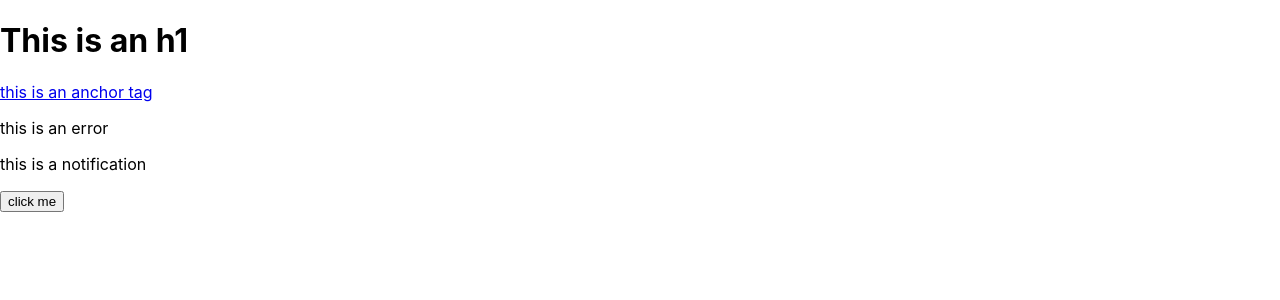
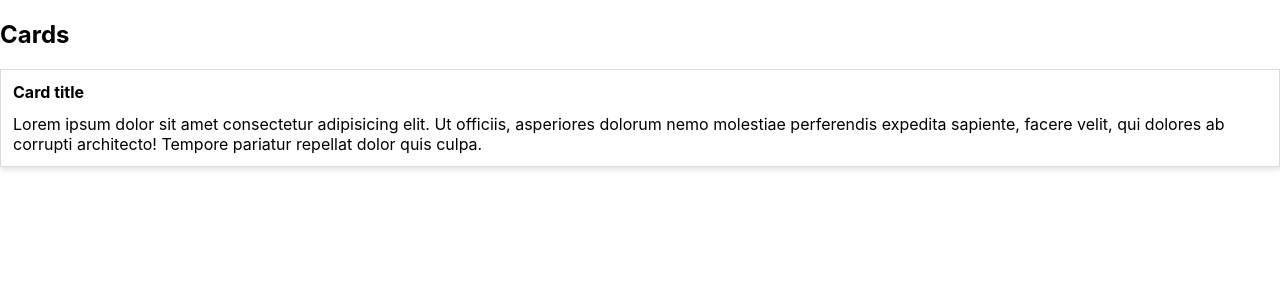
Before and after one commit to XiaoxiaYao/michael-css, a React (Create React App) app: page / in a window 1280 px wide. Shown: the top 300 px of the page. Built offline with nearby package versions, Linux system fonts and the light colour scheme.

Commit message:
Create `card.module.scss` file.

```diff
--- a/src/App.tsx
+++ b/src/App.tsx
@@ -1,13 +1,18 @@
-import styles from './index.module.scss';
+import cardStyles from './michael-style/components/card.module.scss';
 
 function App() {
   return (
     <div className="App">
-      <h1>This is an h1</h1>
-      <a href="#">this is an anchor tag</a>
-      <p className={styles.error}>this is an error</p>
-      <p className={styles.notification}>this is a notification</p>
-      <button>click me</button>
+      <h2>Cards</h2>
+      <div className={cardStyles.card}>
+        <div className={cardStyles.card_title}>Card title</div>
+        <div className={cardStyles.card_body}>
+          Lorem ipsum dolor sit amet consectetur adipisicing elit. Ut officiis,
+          asperiores dolorum nemo molestiae perferendis expedita sapiente,
+          facere velit, qui dolores ab corrupti architecto! Tempore pariatur
+          repellat dolor quis culpa.
+        </div>
+      </div>
     </div>
   );
 }
--- a/src/michael-style/_variables.scss
+++ b/src/michael-style/_variables.scss
@@ -11,3 +11,9 @@ $base-margin: 0.75rem;
 // borders
 $base-border-thickness: 1px;
 $base-border-radius: 20px;
+
+// box-shadow
+$base-box-shadow: 1px 3px 5px rgba(0,0,0,0.1);
+
+// font sizes
+$base-font-size: 1rem;
--- /dev/null
+++ b/src/michael-style/components/card.module.scss
@@ -0,0 +1,21 @@
+@import '../variables';
+
+.card {
+  display: block;
+  padding: $base-padding;
+  border: $base-border-thickness solid #ddd;
+  box-shadow: $base-box-shadow;
+
+  .card_title {
+    font-size: $base-font-size;
+    padding-bottom: $base-padding;
+    font-weight: bold;
+  }
+  .card_body {
+    font-size: $base-font-size;
+
+    a {
+      text-decoration: underline;
+    }
+  }
+}
```
